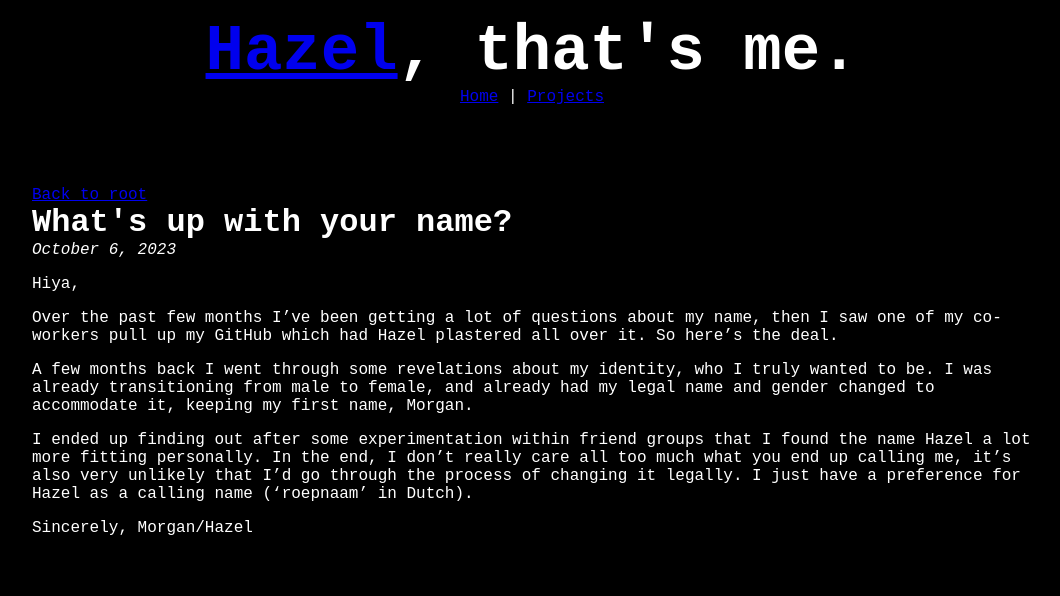
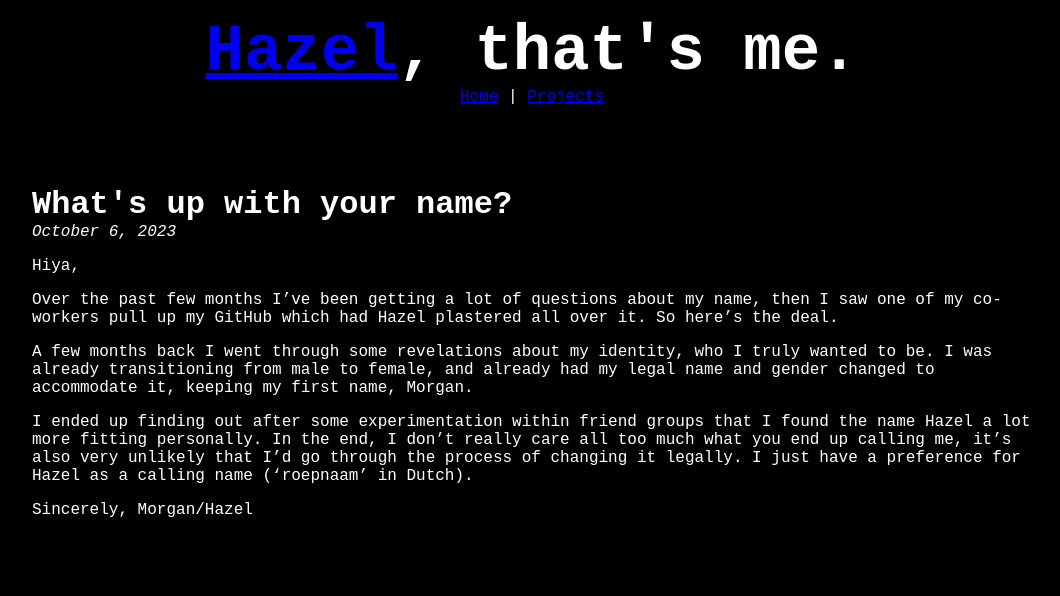
Before and after one commit to Leafeling/hazelthats.me, an Astro site: page /name in a window 1280 px wide. Shown: the top 596 px of the page, without its empty margins (108-1168 px from the left). Built offline with nearby package versions, Linux system fonts and the light colour scheme; Astro itself is replaced by a stand-in of ours.

Commit message:
just use the home button

```diff
--- a/src/layouts/blog.astro
+++ b/src/layouts/blog.astro
@@ -4,7 +4,6 @@ const { frontmatter } = Astro.props;
 ---
 
 <Layout {...frontmatter}>
-    <a href="/">Back to root</a>
     <article>
         <h1>{frontmatter.title}</h1>
         <i class="pub">{new Date(frontmatter.pubDate).toLocaleDateString("en-US", {
```
